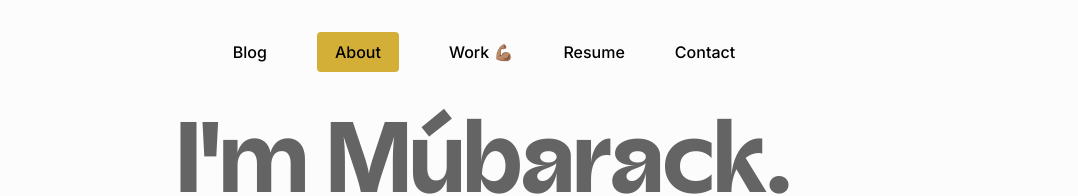
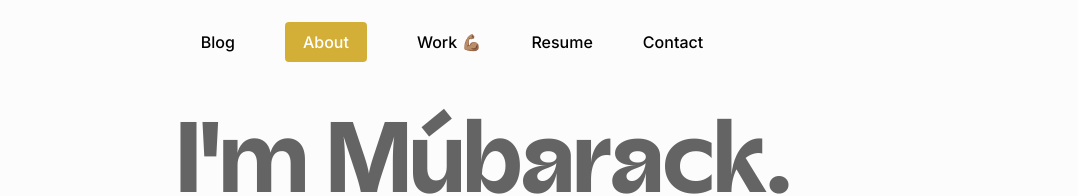
Before and after one commit to mubaracktahir/mywebsite, a React (Vite) app: page / in a window 1280 px wide. Shown: the top 196 px of the page, without its empty margins (156-1234 px from the left). Built offline with nearby package versions, Linux system fonts and the light colour scheme.

Commit message:
made some crazy ass fixes on the navbar

```diff
--- a/package.json
+++ b/package.json
@@ -12,6 +12,7 @@
   "dependencies": {
     "react": "^18.2.0",
     "react-dom": "^18.2.0",
+    "react-icons": "^5.0.1",
     "react-router-dom": "^6.22.1"
   },
   "devDependencies": {
--- a/src/App.css
+++ b/src/App.css
@@ -14,31 +14,6 @@
   pointer-events: none;
   z-index: -1;
 }
-
-@media (prefers-color-scheme: light) {
-
-  .selected a{
-    color: white;
-  }
-  .container h1{
-   color: #646464;
-  }
-
-  .container h2{
-    color: #646464;
-   }
-
-  .left h3{
-    color: #646464;
-   }
-  nav ul li a {
-    color: black;
-  }
-  .social-icons img{
-    filter: invert(1);
-  }
-  .left a{
-    background-color: #646464;
-  }
-
+.appContainer{
+  margin: 10px;
 }
--- a/src/App.tsx
+++ b/src/App.tsx
@@ -4,10 +4,11 @@ import Contact from "./pages/Contact";
 import Work from "./pages/Work";
 import Blog from "./pages/Blog";
 import NavBar from "./components/NavBar";
+import './App.css'
 
 function App() {
   return (
-    <div>
+    <div className="appContainer">
       <NavBar />
       <Routes>
         <Route path="/" element={<About />} />
--- a/src/components/NavBar/index.css
+++ b/src/components/NavBar/index.css
@@ -1,13 +1,33 @@
-nav{
-    width: 100%;
+nav {
+  width: 95%;
   position: fixed;
-    display: flex;
-    top:0;
-    left:0;
-    right:0;
-    margin: 10px auto 0;
+  top: 0;
+  left: 0px;
+  right: 0px;
+  z-index: 1000;
+}
+
+.navScroll {
+  box-shadow: 0 0 1rem 0 rgba(0, 0, 0, .2);
+  border-radius: 5px;
+  position: fixed;
+  z-index: 1;
+  background: #d4af37;
+  overflow: hidden;
+  border-radius: 4px;
+  margin: auto;
+  width: 95%;
   justify-content: center;
-    z-index: 1000;
+}
+
+.navScroll:before {
+  content: "";
+  position: fixed;
+  background: #d4af37;
+  z-index: -1;
+  box-shadow: inset 0 0 2000px rgba(255, 255, 255, .5);
+  filter: blur(10px);
+  margin: -20px;
 }
 
 /* nav .menu{
@@ -30,6 +50,7 @@ nav{
 
 nav ul {
   list-style-type: none;
+  text-align: center;
   padding: 0;
 }
 
@@ -42,20 +63,20 @@ nav{
 nav ul li a {
   text-decoration: none;
   color: white;
+
   font-style: normal;
   font-family: "Inter", sans-serif;
 }
 
-  .active  {
+.active {
   border-radius: 4px;
   padding: 10px 18px;
-    background-color: #D4AF37;
+  background-color: #d4af37;
   transition: width 0.3s ease, left 0.3s ease;
-
+  color: white;
 }
 
 @media (max-width: 480px) {
-
   /* nav .menu{
       display: flex;
     }
@@ -71,9 +92,14 @@ nav{
       width: 100%;
       margin-bottom: 0.25rem;
     } */
-    nav ul li{
+  nav ul li {
     margin: 0;
     font-size: 12px;
   }
+}
 
+@media (prefers-color-scheme: light) {
+  nav ul li a {
+    color: black;
   }
+}
--- a/src/components/NavBar/index.tsx
+++ b/src/components/NavBar/index.tsx
@@ -1,9 +1,19 @@
-import { NavLink } from 'react-router-dom'
-import './index.css'
+import { useState } from "react";
+import { NavLink } from "react-router-dom";
+import "./index.css";
 function NavBar() {
+  const [colorChange, setColorchange] = useState(false);
+  const changeNavbarColor = () => {
+    if (window.scrollY >= 80) {
+      setColorchange(true);
+    } else {
+      setColorchange(false);
+    }
+  };
+  window.addEventListener("scroll", changeNavbarColor);
   return (
-    <nav>
-      <div className='menu'>
+    <nav className={colorChange ? "navScroll" : undefined}>
+      <div className="menu">
         <span></span>
         <span></span>
         <span></span>
@@ -28,7 +38,7 @@ function NavBar() {
         </li>
       </ul>
     </nav>
-  )
+  );
 }
 
-export default NavBar
+export default NavBar;
--- a/src/pages/About/index.css
+++ b/src/pages/About/index.css
@@ -116,6 +116,7 @@
   }
   .right p {
     line-height: 30px;
+    font-size: 14.5px;
   }
   .image img {
     max-width: 80%;
@@ -123,3 +124,28 @@
     margin-bottom: 20px;
   }
 }
+
+
+@media (prefers-color-scheme: light) {
+
+  .selected a{
+    color: white;
+  }
+  .container h1{
+   color: #646464;
+  }
+
+  .container h2{
+    color: #646464;
+   }
+
+  .left h3{
+    color: #646464;
+   }
+  .social-icons img{
+    filter: invert(1);
+  }
+  .left a{
+    background-color: #646464;
+  }
+}
```
Also changed, not shown: 1 other file (tests, documents, lock files or other folders). Lines whose indentation alone changed are shown as unchanged.
